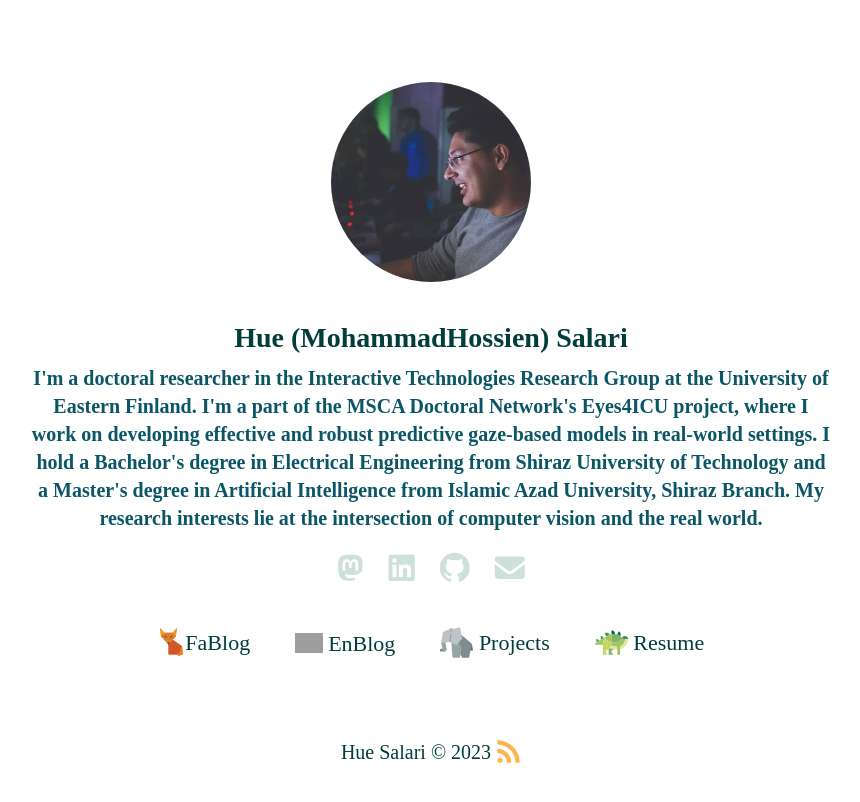
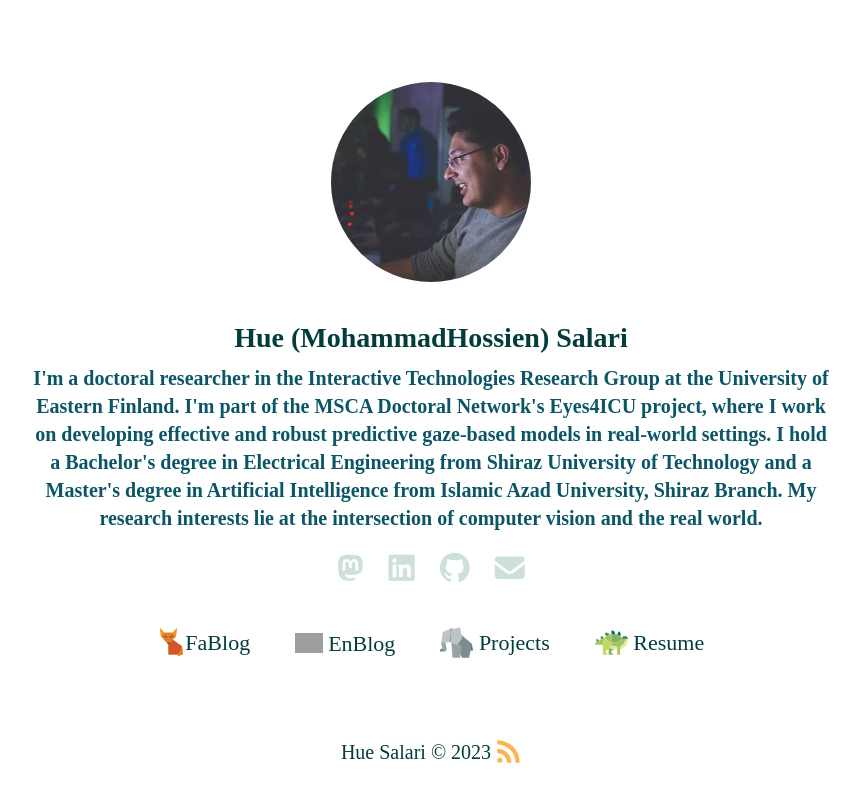
Before and after one commit to mh-salari/mh-salari.ir, a Jekyll site: the page built from index.md, in a window 1280 px wide. Shown: the top 802 px of the page, without its empty margins (209-1069 px from the left). Built offline with Jekyll 4.4.1, drawn with Linux system fonts in a browser that asks for light colours; nearby versions of some CDN libraries; some web fonts are replaced; library files that are not in the unit come from our copies; grey boxes are pictures that could not be loaded.

```diff
--- a/_layouts/home.html
+++ b/_layouts/home.html
@@ -48,7 +48,7 @@
     <h1 class="blog-owner">Hue (MohammadHossien) Salari</h1>
     <h2 class="description">
 
-      I'm a doctoral researcher in the Interactive Technologies Research Group at the University of Eastern Finland. I'm a part of the MSCA Doctoral Network's Eyes4ICU project, where I work on developing effective and robust predictive gaze-based models in real-world settings.
+      I'm a doctoral researcher in the Interactive Technologies Research Group at the University of Eastern Finland. I'm part of the MSCA Doctoral Network's Eyes4ICU project, where I work on developing effective and robust predictive gaze-based models in real-world settings.
 I hold a Bachelor's degree in Electrical Engineering from Shiraz University of Technology and a Master's degree in Artificial Intelligence from Islamic Azad University, Shiraz Branch. My research interests lie at the intersection of computer vision and the real world.
 
     </h2>
```
